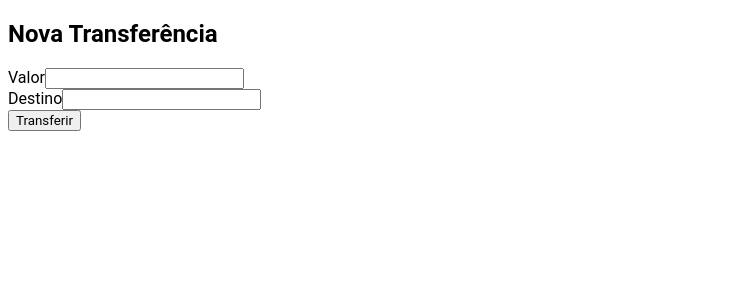
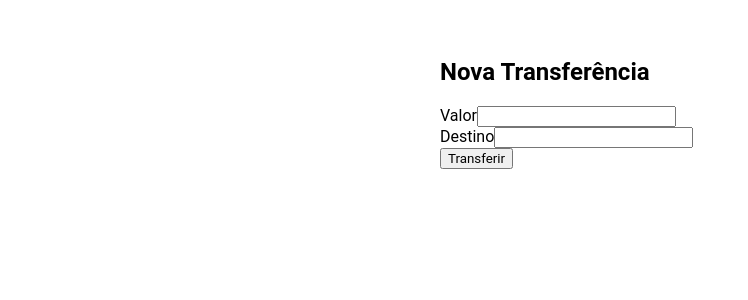
Before and after one commit to eurismarpires/bytebank, an Angular app: page / in a window 1280 px wide. Shown: the top 300 px of the page, without its empty margins (0-748 px from the left). Built offline with nearby package versions, Linux system fonts and the light colour scheme.

Commit message:
Criado e estilizado o container para o formulário

```diff
--- a/src/app/nova-transferencia/nova-transferencia.component.html
+++ b/src/app/nova-transferencia/nova-transferencia.component.html
@@ -1,3 +1,4 @@
+<section class="container">
   <form>
     <h2>Nova Transferência</h2>
 
@@ -14,3 +15,6 @@
 
   <button>Transferir</button>
   </form>
+
+
+</section>
```
Lines whose indentation alone changed are shown as unchanged.
